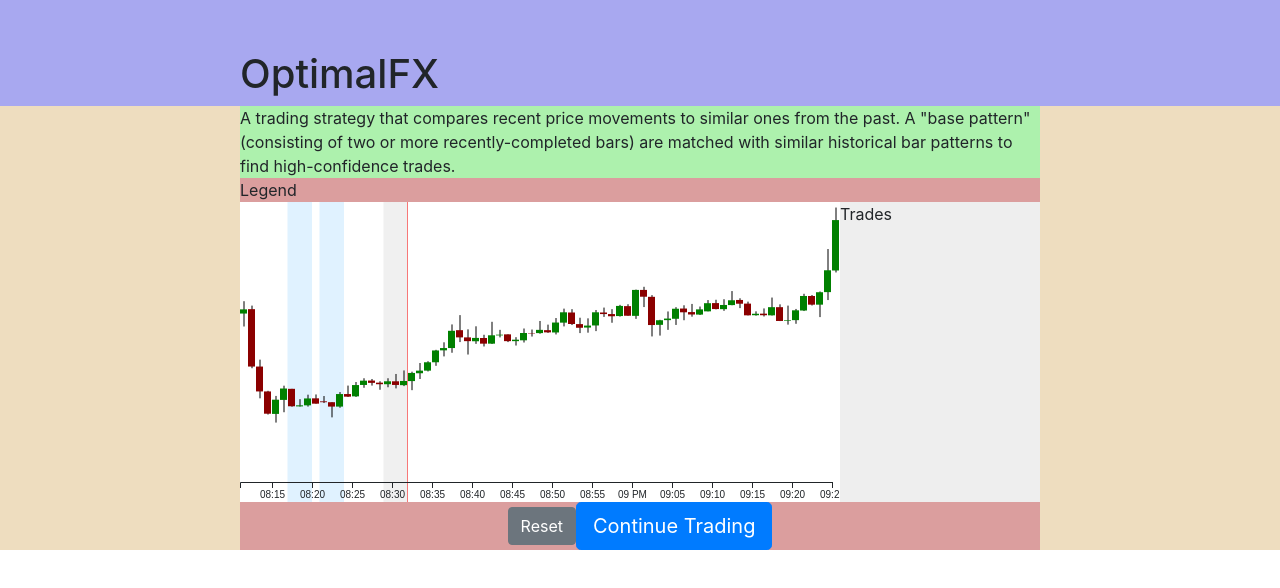
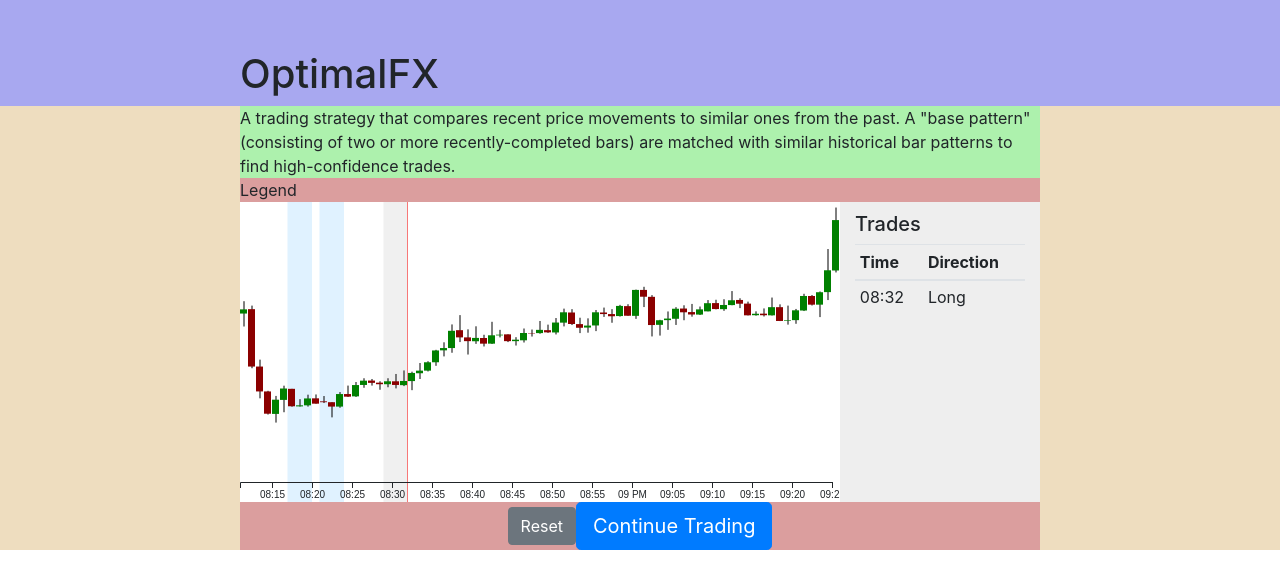
Before and after one commit to dandoozan/optimalfx-demo, a React (Create React App) app: page / in a window 1280 px wide. Shown: the top 588 px of the page. Built offline with nearby package versions, Linux system fonts and the light colour scheme.

Commit message:
Add trades list

```diff
--- a/src/components/Simulation/Chart/Candlestick.js
+++ b/src/components/Simulation/Chart/Candlestick.js
@@ -2,8 +2,8 @@ import React from 'react';
 import Bar from './Bar';
 
 function Candlestick(props) {
-  let { ohlcData, xScale, yScale, barWidth, currentBar, tradeObj } = props;
-  let { barsBack, similar } = tradeObj || {};
+  let { ohlcData, xScale, yScale, barWidth, currentBar, pattern } = props;
+  let { barsBack, similar } = pattern || {};
   return (
     <g className="candlestick">
       {ohlcData.map((d, i) => (
@@ -11,9 +11,9 @@ function Candlestick(props) {
           {...d}
           {...{ xScale, yScale, barWidth }}
           isCurrent={currentBar === i}
-          isBase={tradeObj && currentBar - barsBack < i && i <= currentBar}
+          isBase={pattern && currentBar - barsBack < i && i <= currentBar}
           isSimilar={
-            tradeObj &&
+            pattern &&
             similar.filter(idx => idx - barsBack < i && i <= idx).length > 0
           }
         />
--- a/src/components/Simulation/Simulation.js
+++ b/src/components/Simulation/Simulation.js
@@ -7,30 +7,24 @@ import Trades from './Trades';
 
 //todo: think about where to put json data
 import ohlcData from '../../ohlc.json';
-import tradeData from '../../tradeData.json';
+import patterns from '../../patterns.json';
 
 export default class Simulation extends Component {
+  intrvl = null;
+  state = { currentBar: -1, trades: [] };
+
   constructor(props) {
     super(props);
-    this.intrvl = null;
-    this.state = { barJustCompleted: -1 };
     this.onContinue = this.onContinue.bind(this);
     this.onReset = this.onReset.bind(this);
   }
 
   run() {
     this.intrvl = setInterval(() => {
-      if (this.state.barJustCompleted < ohlcData.length - 1) {
-        this.setState(
-          ({ barJustCompleted }) => ({
-            barJustCompleted: barJustCompleted + 1,
-          }),
-          () => {
-            if (tradeData[this.state.barJustCompleted]) {
-              clearInterval(this.intrvl);
-            }
-          }
-        );
+      if (this.state.currentBar < ohlcData.length - 1) {
+        this.setState(({ currentBar }) => ({
+          currentBar: currentBar + 1,
+        }));
       } else {
         clearInterval(this.intrvl);
       }
@@ -39,6 +33,25 @@ export default class Simulation extends Component {
 
   componentDidMount() {
     this.run();
+  }
+
+  componentDidUpdate(prevProps, prevState) {
+    let { currentBar, trades } = this.state;
+
+    //if there's a trade at currentBar
+    if (patterns[currentBar] && patterns[currentBar].trade) {
+      //add it to trades
+      //check trades.length to make sure I haven't already added
+      //this trade (to prevent an infinite loop)
+      if (trades.length === prevState.trades.length) {
+        this.setState(({ trades }) => ({
+          trades: [...trades, patterns[currentBar].trade],
+        }));
+      }
+
+      //stop the simulation
+      clearInterval(this.intrvl);
+    }
   }
 
   componentWillUnmount() {
@@ -50,17 +63,17 @@ export default class Simulation extends Component {
   }
   onReset(e) {
     clearInterval(this.intrvl);
-    this.setState({ barJustCompleted: -1 }, this.run);
+    this.setState({ currentBar: -1, trades: [] }, this.run);
   }
 
   render() {
-    let { barJustCompleted } = this.state;
-    let tradeObj = tradeData[barJustCompleted];
+    let { currentBar, trades } = this.state;
+    let pattern = patterns[currentBar];
     return (
       <div className="simulation">
         <Legend />
-        <Chart {...{ ohlcData, currentBar: barJustCompleted, tradeObj }} />
-        <Trades />
+        <Chart {...{ ohlcData, currentBar, pattern }} />
+        <Trades {...{ ohlcData, trades }} />
         <ChartControls onContinue={this.onContinue} onReset={this.onReset} />
       </div>
     );
--- a/src/components/Simulation/Trades.css
+++ b/src/components/Simulation/Trades.css
@@ -1,4 +1,6 @@
 .trades {
   background: #eee;
   grid-area: trades;
+  padding: 10px 15px;
+  text-transform: capitalize;
 }
--- a/src/components/Simulation/Trades.js
+++ b/src/components/Simulation/Trades.js
@@ -1,10 +1,31 @@
 import React from 'react';
 import './Trades.css';
+import { timeFormat } from 'd3';
+import { Table } from 'react-bootstrap';
 
-export default function Trades() {
+export default function Trades(props) {
+  let { ohlcData, trades } = props;
+  let timeFormatter = timeFormat('%I:%M');
+
   return (
     <div className="trades">
-      Trades
+      <h5>Trades</h5>
+      <Table size="sm" hover>
+        <thead>
+          <tr>
+            <th>Time</th>
+            <th>Direction</th>
+          </tr>
+        </thead>
+        <tbody>
+          {trades.map(({ startIndex, direction }) => (
+            <tr>
+              <td>{timeFormatter(ohlcData[startIndex].date)}</td>
+              <td>{direction}</td>
+            </tr>
+          ))}
+        </tbody>
+      </Table>
     </div>
   );
 }
--- /dev/null
+++ b/src/patterns.json
@@ -0,0 +1,10 @@
+{
+  "20": {
+    "barsBack": 3,
+    "similar": [8, 12],
+    "trade": {
+      "direction": "long",
+      "startIndex": 21
+    }
+  }
+}
--- a/src/tradeData.json
+++ /dev/null
@@ -1,6 +0,0 @@
-{
-  "20": {
-    "barsBack": 3,
-    "similar": [8, 12]
-  }
-}
```
